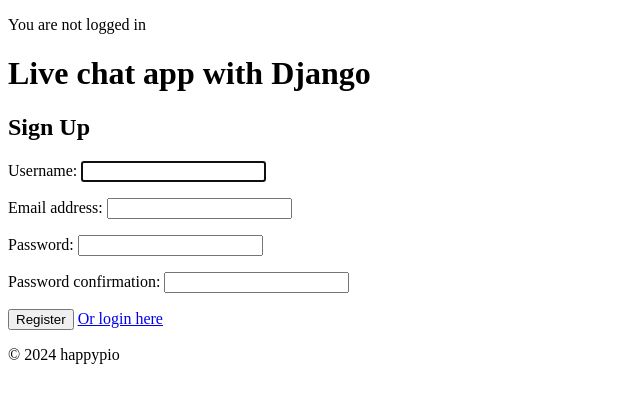
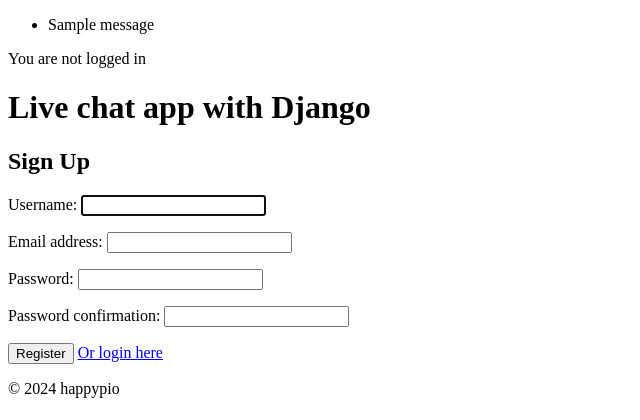
Before and after one commit to happypio/chat-app, a Django app: page /accounts/register in a window 1280 px wide. Shown: the top 420 px of the page, without its empty margins (0-640 px from the left). Run offline with Django 5.2, Linux system fonts and the light colour scheme; tables that the repository leaves empty hold one stand-in row (values such as "Sample post"); one stand-in notice (Sample message) is shown.

Commit message:
Add flash messages

```diff
--- a/templates/base.html
+++ b/templates/base.html
@@ -7,6 +7,7 @@
 </head>
 
 <body>
+    {% include "messages.html" %}
     {% include "custom_auth/user_panel.html" %}
     <header>
         <h1>Live chat app with Django</h1>
--- /dev/null
+++ b/templates/messages.html
@@ -0,0 +1,7 @@
+{% if messages %}
+    <ul class="messages">
+        {% for message in messages %}
+        <li {% if message.tags %} class="{{ message.tags }}"{% endif %}>{{ message }}</li>
+        {% endfor %}
+    </ul>
+    {% endif %}
```
